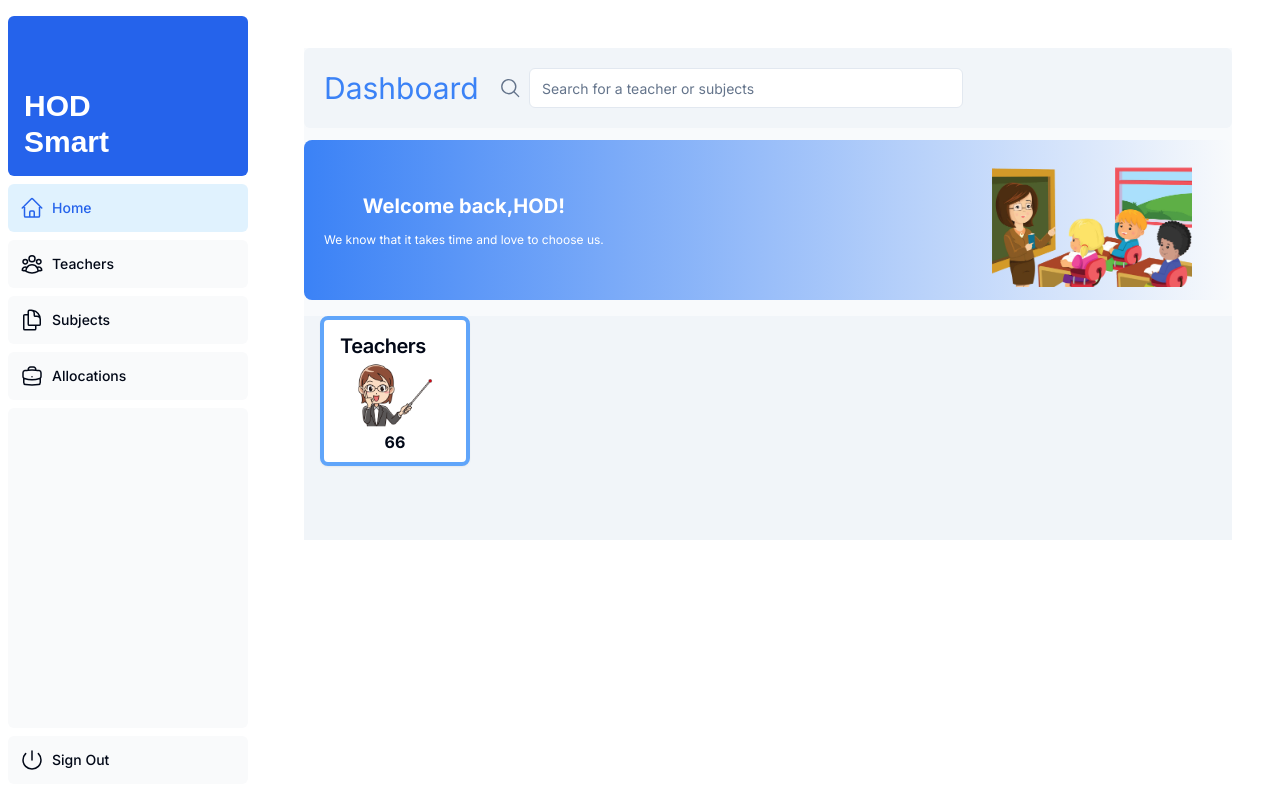
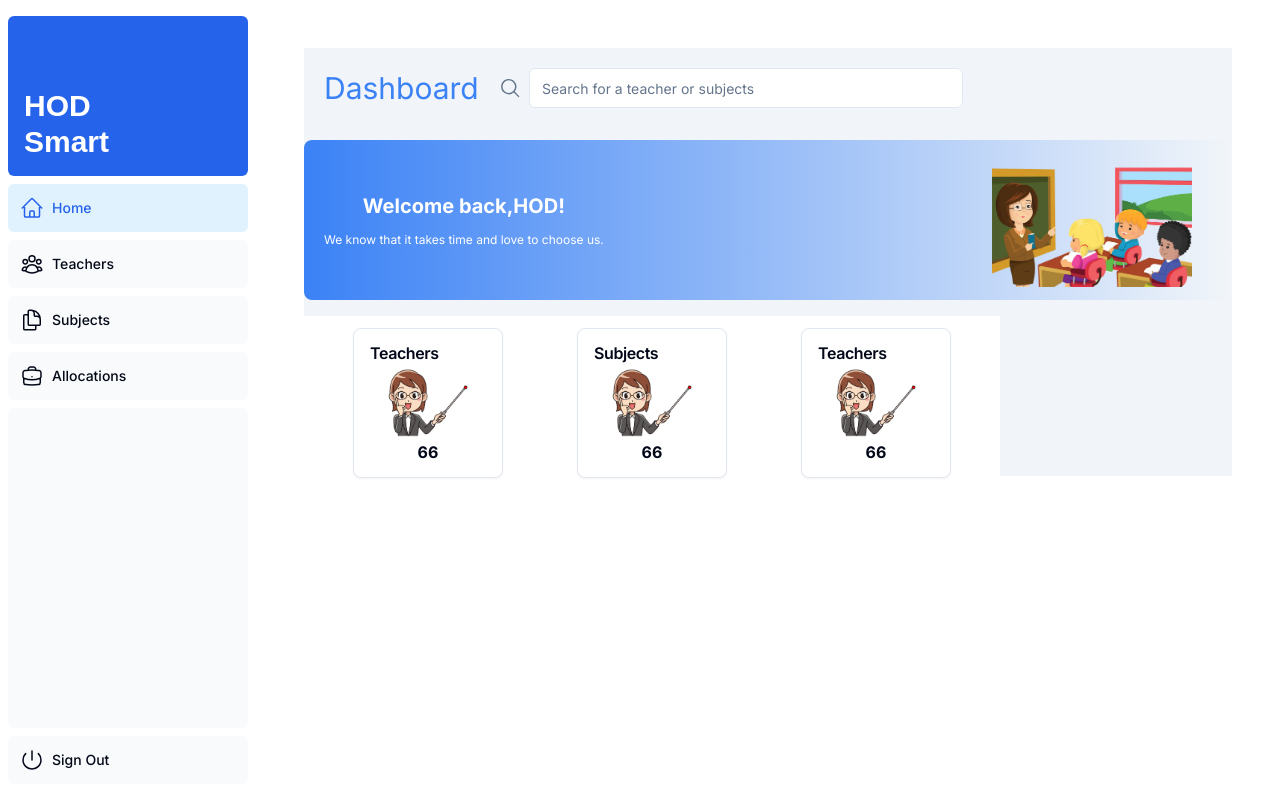
Before and after one commit to matthewkuria/hodsmart, a Next.js app: page /dashboard in a window 1280 px wide. Built offline with nearby package versions, Linux system fonts and the light colour scheme; a web font is replaced by a local one.

Commit message:
add hidden class to the dashboard statitics

```diff
--- a/app/dashboard/page.tsx
+++ b/app/dashboard/page.tsx
@@ -6,7 +6,7 @@ import DashboardStatistics from "../ui/dashboard/home/statistics"
 
 export default function Page() {
     return(
-        <main className="bg-slate-50">
+        <main className="bg-slate-100">
             <SearchBar />
             <GreetingsComponent />
             <DashboardStatistics />
--- a/app/ui/dashboard/home/statistics.tsx
+++ b/app/ui/dashboard/home/statistics.tsx
@@ -12,8 +12,38 @@ import {
 
 export default function DashboardStatistics() {
     return (
-        <main className="bg-slate-100 h-56 mt-4">
-           <Card className="bg-white  items-center rounded-lg  w-[150px] h-[150px] m-4 p-4 border-4 border-blue-400 hover:border-blue-500 hover:shadow-lg">
+        <main className="hidden md:flex justify-around h-40 w-3/4 mt-4 bg-white p-3 ">
+           <Card className="  items-center rounded-lg  w-[150px] h-[150px] mx-4 p-4  hover:border-blue-500 hover:shadow-lg">
+                <CardHeader>
+                    <CardTitle>Teachers</CardTitle>
+                </CardHeader>
+                <CardContent className=" flex flex-col mx-auto items-center">
+                    <Image
+                        src="/teacher-icon.png"
+                        alt=""
+                        width={120}
+                        height={150}
+                        className="justify-center"
+                    />
+                    <h3 className="font-bold">66</h3>
+                </CardContent>
+            </Card>
+            <Card className="bg-white  items-center rounded-lg  w-[150px] h-[150px] mx-4 p-4  hover:border-blue-500 hover:shadow-lg">
+                <CardHeader>
+                    <CardTitle>Subjects</CardTitle>
+                </CardHeader>
+                <CardContent className=" flex flex-col mx-auto items-center">
+                    <Image
+                        src="/teacher-icon.png"
+                        alt=""
+                        width={120}
+                        height={150}
+                        className="justify-center"
+                    />
+                    <h3 className="font-bold">66</h3>
+                </CardContent>
+            </Card>
+            <Card className="bg-white  items-center rounded-lg  w-[150px] h-[150px] mx-4 p-4  hover:border-blue-500 hover:shadow-lg">
                 <CardHeader>
                     <CardTitle>Teachers</CardTitle>
                 </CardHeader>
--- a/components/ui/card.tsx
+++ b/components/ui/card.tsx
@@ -36,7 +36,7 @@ const CardTitle = React.forwardRef<
   <h3
     ref={ref}
     className={cn(
-      "text-xl font-semibold leading-none tracking-tight",
+      "text-base font-semibold leading-none tracking-tight",
       className
     )}
     {...props}
```
